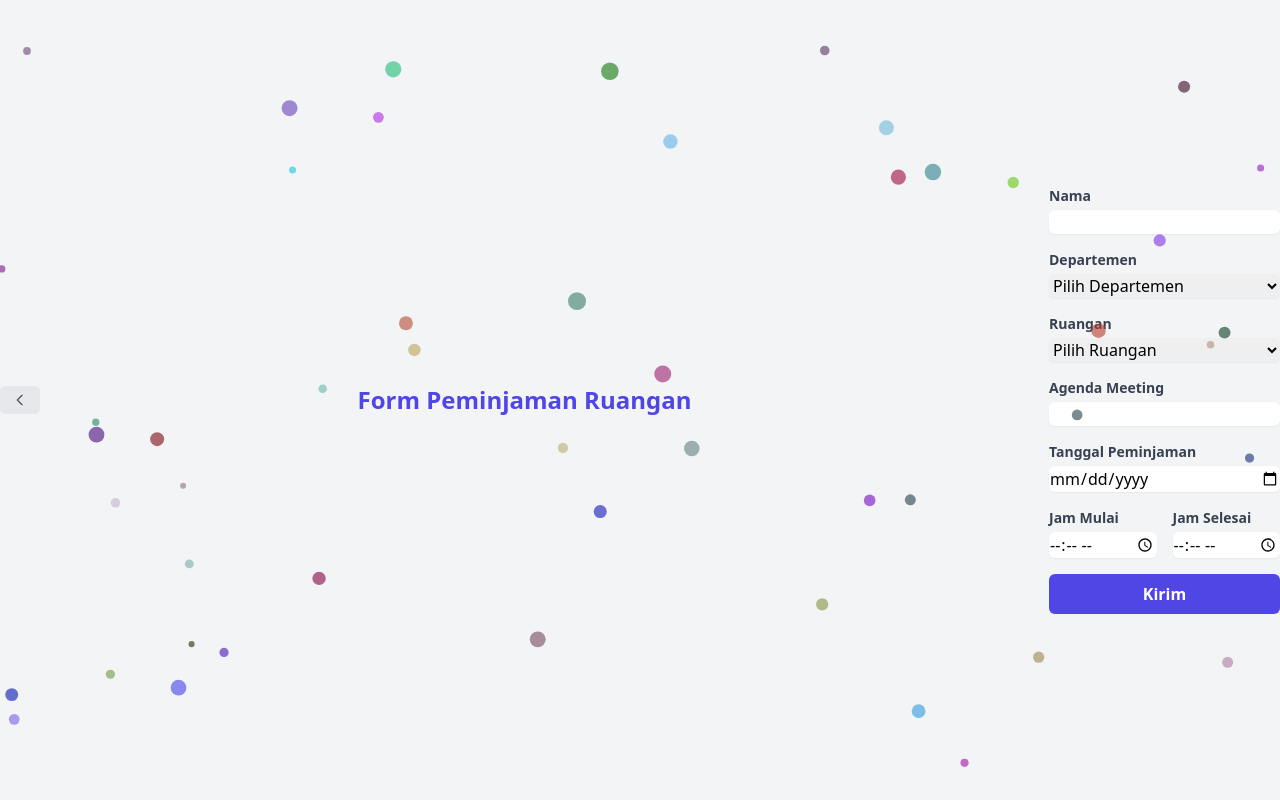
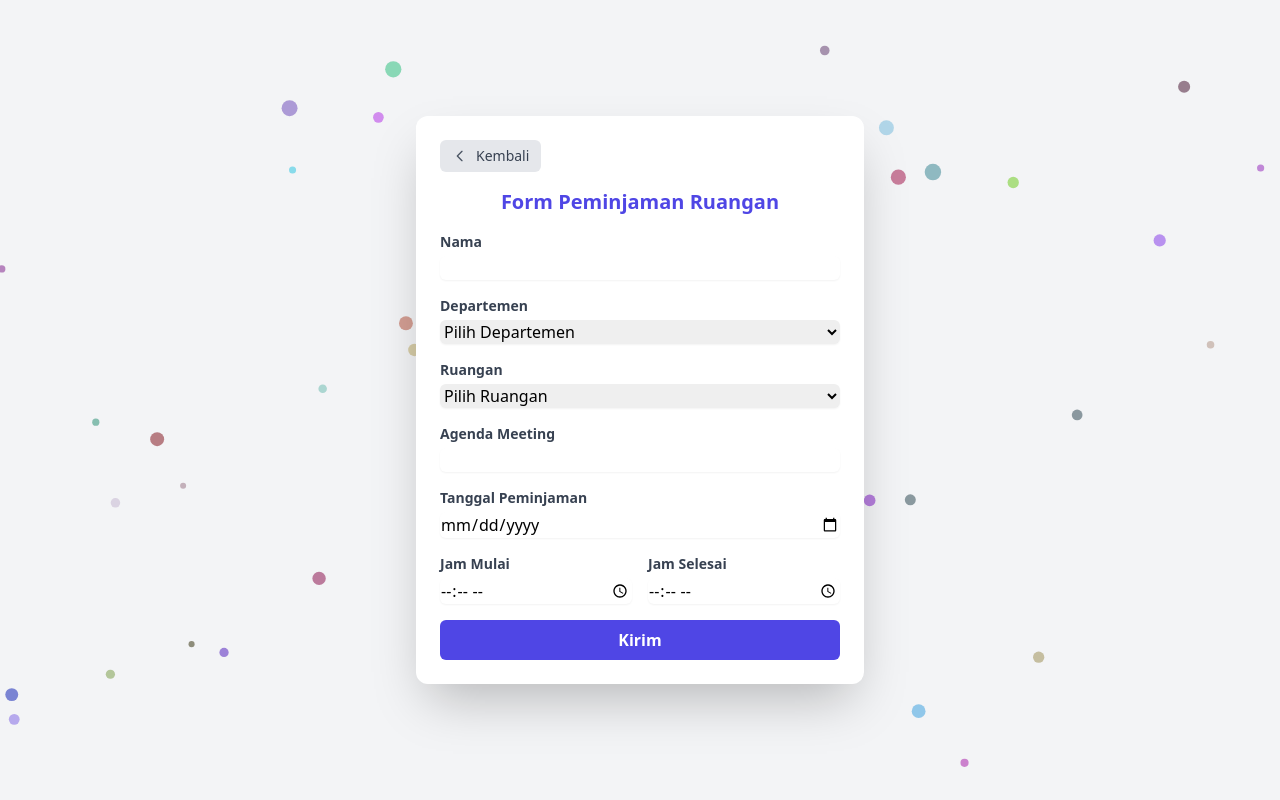
Before and after one commit to Muhamadmustopa/roommeetingMAP, a plain HTML site: page daftar.html in a window 1280 px wide. Drawn offline with nearby package versions, Linux system fonts and the light colour scheme.

Commit message:
Update daftar.html

```diff
--- a/daftar.html
+++ b/daftar.html
@@ -7,31 +7,32 @@
   <link rel="icon" href="map-log.png" type="image/png">
   <link href="https://cdn.jsdelivr.net/npm/tailwindcss@2.2.19/dist/tailwind.min.css" rel="stylesheet">
   <script src="https://cdn.tailwindcss.com"></script>
-</head>
   <style>
-    /* Hilangkan scroll horizontal akibat canvas */
-    body, html {
+    html, body {
       margin: 0;
       padding: 0;
       overflow-x: hidden;
     }
   </style>
 </head>
-<body class="bg-gray-100 min-h-screen relative flex items-center justify-center">
+<body class="bg-gray-100 min-h-screen relative flex items-center justify-center p-4">
 
-  <!-- BACKGROUND CANVAS BOLA-BOLA -->
+  <!-- BACKGROUND ANIMASI -->
   <canvas id="backgroundCanvas" class="fixed top-0 left-0 w-full h-full z-0"></canvas>
 
-    <!-- Tombol kembali -->
-  <a href="index.html" class="flex items-center gap-2 text-sm text-gray-700 bg-gray-200 px-3 py-1.5 rounded-md hover:bg-gray-300 transition">
+  <!-- FORM CARD -->
+  <div class="relative z-10 w-full max-w-md bg-white shadow-2xl rounded-xl p-6 space-y-4">
+    <!-- Tombol Kembali -->
+    <a href="index.html" class="inline-flex items-center gap-2 text-sm text-gray-700 bg-gray-200 px-3 py-1.5 rounded-md hover:bg-gray-300 transition">
       <svg xmlns="http://www.w3.org/2000/svg" class="h-4 w-4 text-gray-600" fill="none" viewBox="0 0 24 24" stroke="currentColor">
         <path stroke-linecap="round" stroke-linejoin="round" stroke-width="2" d="M15 19l-7-7 7-7" />
       </svg>
+      Kembali
     </a>
-      <h2 class="text-2xl font-bold text-indigo-600 text-center flex-1 ml-[-2.5rem]">
+
+    <h2 class="text-xl font-bold text-indigo-600 text-center">
       Form Peminjaman Ruangan
     </h2>
-    </div>
 
     <form id="peminjaman-form" class="space-y-4">
       <div>
@@ -46,7 +47,7 @@
           <option value="HRGA">HRGA</option>
           <option value="FA">FA</option>
           <option value="ITDS">ITDS</option>
-          <option value="MKT">MKT</option>
+          <option value="MKT">MKT/PRD</option>
           <option value="SAS-SLS">SAS-SLS</option>
         </select>
       </div>
@@ -82,26 +83,25 @@
         </div>
       </div>
 
-      <button type="submit" class="w-full py-2 px-4 bg-indigo-600 hover:bg-indigo-700 text-white rounded-md font-semibold transition duration-200">
+      <button type="submit" class="w-full py-2 px-4 bg-indigo-600 hover:bg-indigo-700 text-white rounded-md font-semibold transition">
         Kirim
       </button>
     </form>
   </div>
 
+  <!-- SCRIPT KIRIM DATA -->
   <script>
     const form = document.getElementById('peminjaman-form');
-
     form.addEventListener('submit', async (e) => {
       e.preventDefault();
-
       const data = Object.fromEntries(new FormData(form).entries());
 
       const res = await fetch('https://mypiqbkyiwcxhznclbcl.supabase.co/rest/v1/peminjaman', {
         method: 'POST',
         headers: {
           'Content-Type': 'application/json',
-          'apikey': 'eyJhbGciOiJIUzI1NiIsInR5cCI6IkpXVCJ9.eyJpc3MiOiJzdXBhYmFzZSIsInJlZiI6Im15cGlxYmt5aXdjeGh6bmNsYmNsIiwicm9sZSI6ImFub24iLCJpYXQiOjE3NTM3Njg5ODQsImV4cCI6MjA2OTM0NDk4NH0.qz7vdrG9IqQXgxFqPw16_P5JUrNlqqN_BsgA66s-yv8',
-          'Authorization': 'Bearer eyJhbGciOiJIUzI1NiIsInR5cCI6IkpXVCJ9.eyJpc3MiOiJzdXBhYmFzZSIsInJlZiI6Im15cGlxYmt5aXdjeGh6bmNsYmNsIiwicm9sZSI6ImFub24iLCJpYXQiOjE3NTM3Njg5ODQsImV4cCI6MjA2OTM0NDk4NH0.qz7vdrG9IqQXgxFqPw16_P5JUrNlqqN_BsgA66s-yv8'
+          'apikey': 'YOUR_API_KEY',
+          'Authorization': 'Bearer YOUR_API_KEY'
         },
         body: JSON.stringify(data)
       });
@@ -115,7 +115,8 @@
       }
     });
   </script>
-    <!-- SCRIPT BACKGROUND ANIMASI -->
+
+  <!-- BACKGROUND ANIMASI BOLA -->
   <script>
     const canvas = document.getElementById('backgroundCanvas');
     const ctx = canvas.getContext('2d');
@@ -138,7 +139,7 @@
           vx: (Math.random() - 0.5) * 1.2,
           vy: (Math.random() - 0.5) * 1.2,
           radius: Math.random() * 6 + 3,
-          color: `rgba(${Math.floor(Math.random() * 200)}, ${Math.floor(Math.random() * 200)}, ${Math.floor(Math.random() * 255)}, 0.6)`
+          color: `rgba(${Math.floor(Math.random() * 200)}, ${Math.floor(Math.random() * 200)}, ${Math.floor(Math.random() * 255)}, 0.5)`
         });
       }
     }
@@ -160,8 +161,9 @@
       requestAnimationFrame(animate);
     }
 
-    createBalls(50);
+    createBalls(40);
     animate();
   </script>
+
 </body>
 </html>
```
Lines whose indentation alone changed are shown as unchanged.
